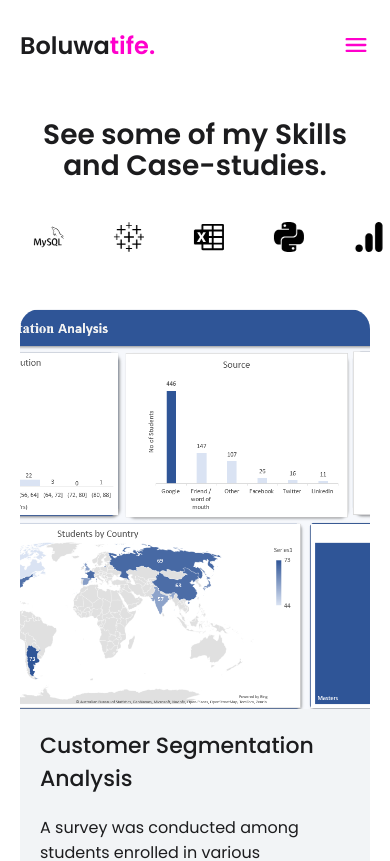
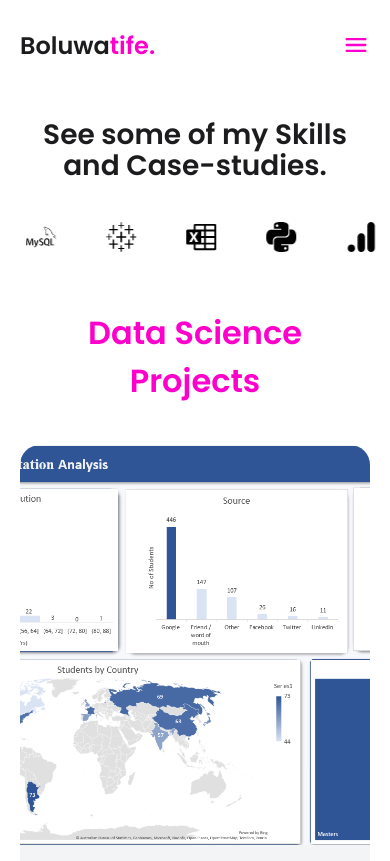
Before and after one commit to opeodedeyi/tife-portfolio, a Next.js app: page /portfolio in a window 390 px wide. Shown: the top 861 px of the page. Built offline with nearby package versions, Linux system fonts and the light colour scheme.

Commit message:
added heading to the portfolio page

```diff
--- a/pages/portfolio.css
+++ b/pages/portfolio.css
@@ -24,10 +24,30 @@
     color: var(--special-color-disabled);
 }
 
-.portfolio-myworks {
+.portfolio-projects-section {
     margin-top: 120px;
     margin-bottom: 120px;
     padding: 0 100px;
+    width: 100%;
+}
+
+.portfolio-category {
+    margin-bottom: 80px;
+}
+
+.portfolio-category:last-child {
+    margin-bottom: 0;
+}
+
+.portfolio-category-heading {
+    font-size: 48px;
+    font-weight: 600;
+    text-align: center;
+    margin-bottom: 60px;
+    color: var(--special-color);
+}
+
+.portfolio-myworks {
     width: 100%;
     display: grid;
     grid-template-columns: repeat(auto-fill, minmax(500px, 1fr));
@@ -108,10 +128,23 @@
         padding-bottom: 50px;
     }
 
-    .portfolio-myworks {
+    .portfolio-projects-section {
         margin-top: 50px;
         margin-bottom: 50px;
         padding: 0 20px;
+    }
+
+    .portfolio-category {
+        margin-bottom: 60px;
+    }
+
+    .portfolio-category-heading {
+        font-size: 32px;
+        font-weight: 600;
+        margin-bottom: 40px;
+    }
+
+    .portfolio-myworks {
         display: grid;
         grid-template-columns: repeat(auto-fill, minmax(300px, 1fr));
         gap: 40px;
--- a/pages/portfolio.js
+++ b/pages/portfolio.js
@@ -24,6 +24,9 @@ const Portfolio = () => {
 
             <Skill />
 
+            <div className="portfolio-projects-section">
+                <div className="portfolio-category">
+                    <h2 className="portfolio-category-heading">Data Science Projects</h2>
                     <div className="portfolio-myworks">
                         <div className="portfolio-card">
                             <div className="portfolio-card-image">
@@ -35,7 +38,13 @@ const Portfolio = () => {
                                 <Link className="portfolio-card-btn" target="_blank" href="https://boluwatifeoluwaseun.substack.com/p/customer-segmentation-analysis?r=17ku7g&utm_campaign=post&utm_medium=web">Read More</Link>
                             </div>
                         </div>
+                        {/* Add more Data Science project cards here */}
+                    </div>
+                </div>
 
+                <div className="portfolio-category">
+                    <h2 className="portfolio-category-heading">Data Analytics Projects</h2>
+                    <div className="portfolio-myworks">
                         <div className="portfolio-card">
                             <div className="portfolio-card-image">
                                 <img src="/disney_screenshot.png" alt="banner Image" />
@@ -46,6 +55,9 @@ const Portfolio = () => {
                                 <Link className="portfolio-card-btn" target="_blank" href="https://boluwatifeoluwaseun.substack.com/p/sales-performance-analysis">Read More</Link>
                             </div>
                         </div>
+                        {/* Add more Data Analytics project cards here */}
+                    </div>
+                </div>
             </div>
         </Fragment>
     )
```
Lines whose indentation alone changed are shown as unchanged.
